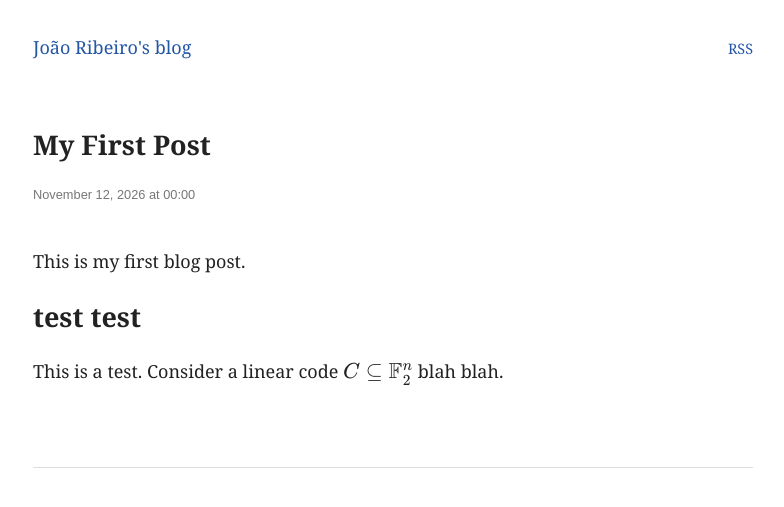
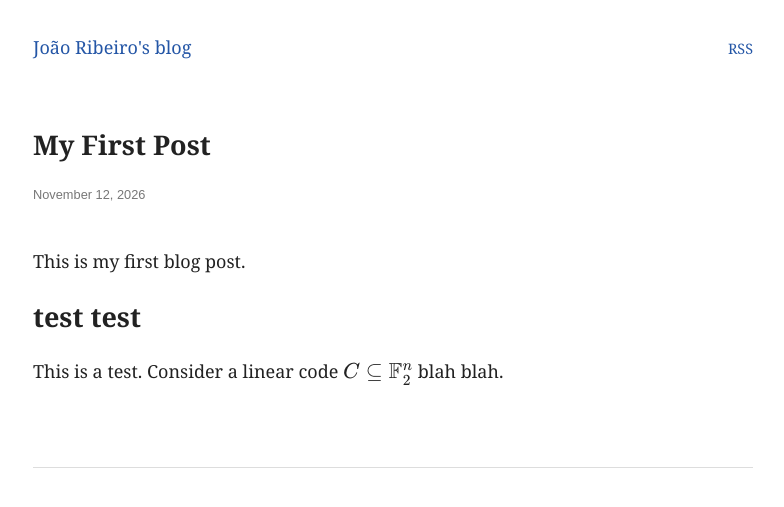
Before and after one commit to jmlribeiro/blog, a Jekyll site: the page built from _posts/2026-11-12-first-post.md, in a window 1280 px wide. Shown: the top 507 px of the page, without its empty margins (247-1031 px from the left). Built offline with Jekyll 4.4.1, drawn with Linux system fonts in a browser that asks for light colours.

Commit message:
Update post.html

```diff
--- a/_layouts/post.html
+++ b/_layouts/post.html
@@ -6,7 +6,7 @@ layout: default
   <h1>{{ page.title }}</h1>
 
   <time datetime="{{ page.date | date_to_xmlschema }}">
-    {{ page.date | date: "%B %-d, %Y at %H:%M" }}
+    {{ page.date | date: "%B %-d, %Y" }}
   </time>
 
   {{ content }}
```
